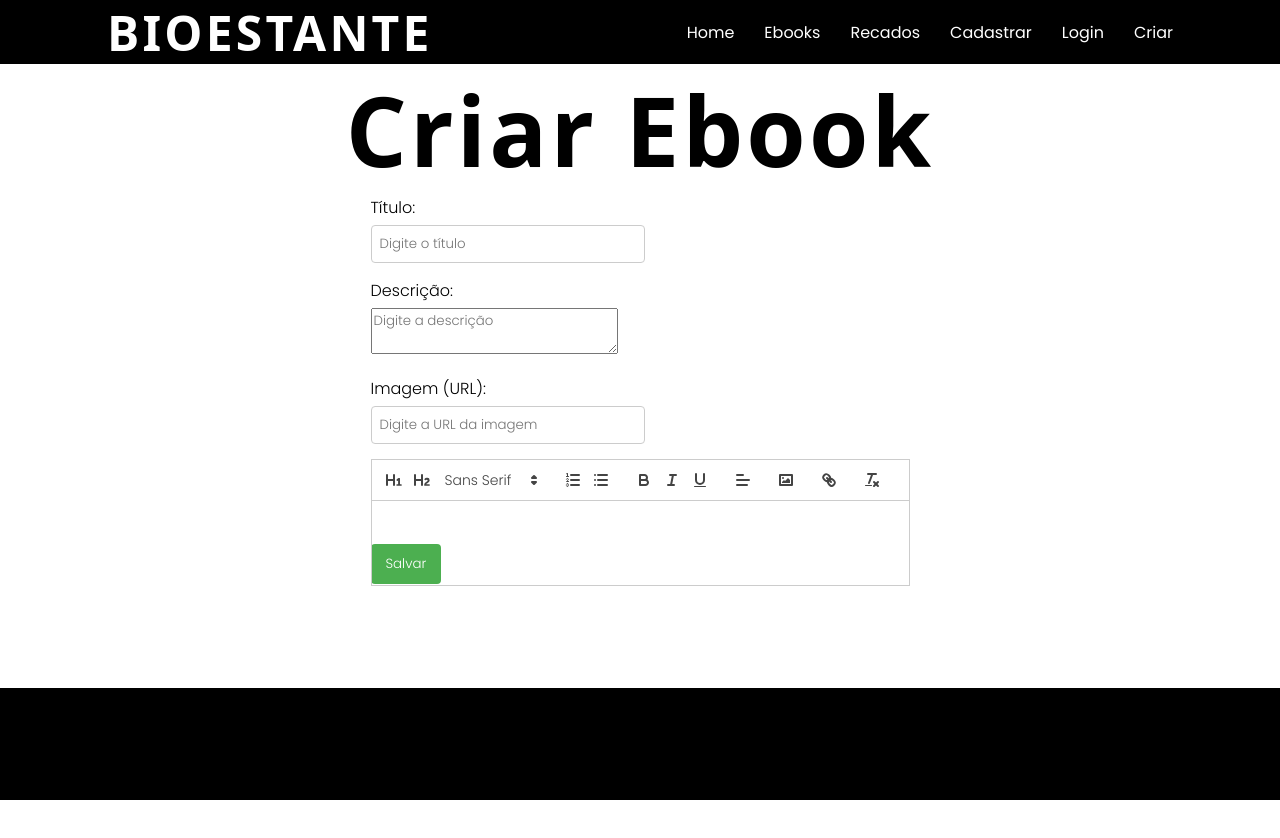
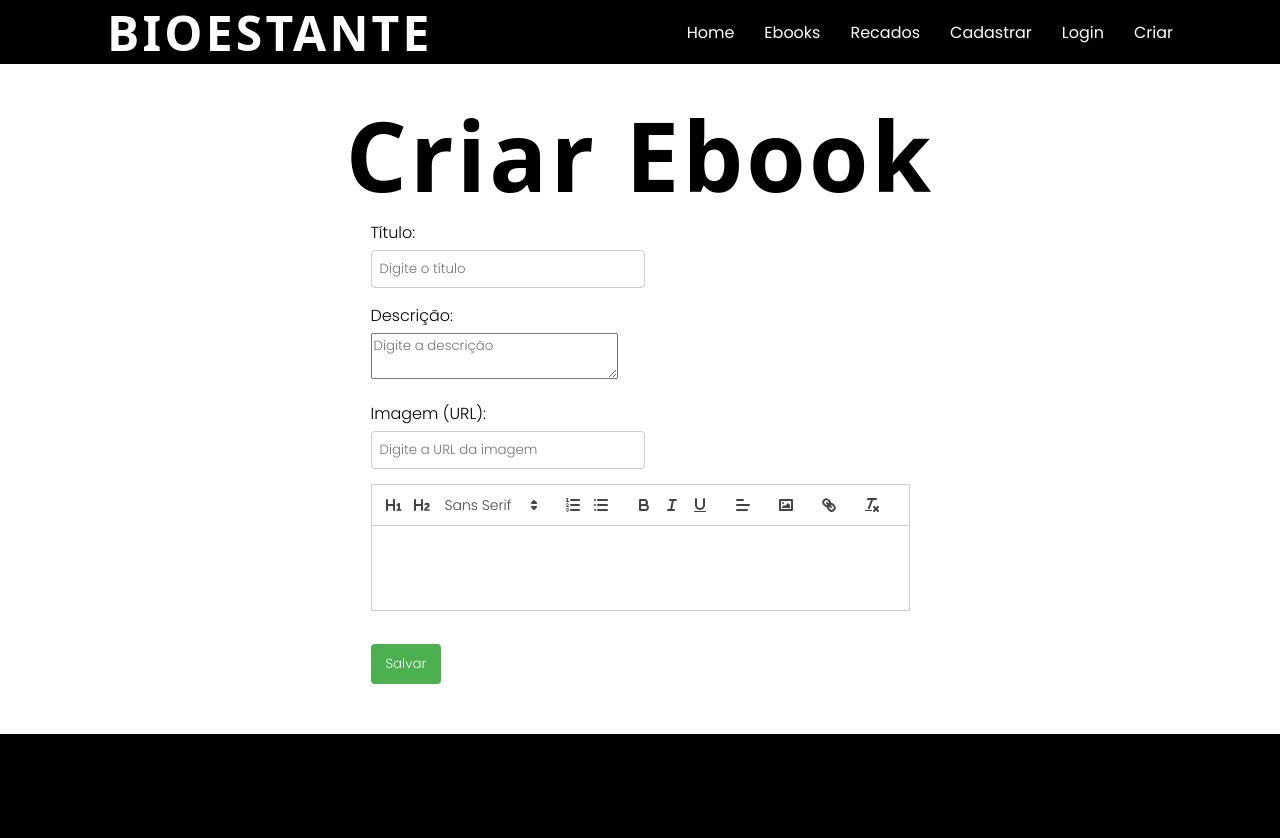
Before and after one commit to bren112/ebook, a React (Vite) app: page /criar in a window 1280 px wide. Shown: the top 838 px of the page. Before the commit the page ends 800 px from the top, so only its background shows below. Built offline with nearby package versions, Linux system fonts and the light colour scheme; a web font is replaced by a local one.

Commit message:
btn salvar

```diff
--- a/src/pages/Criar.css
+++ b/src/pages/Criar.css
@@ -1,5 +1,12 @@
 @import url('https://fonts.googleapis.com/css2?family=Jolly+Lodger&family=Kodchasan:ital,wght@0,200;0,300;0,400;0,500;0,600;0,700;1,200;1,300;1,400;1,500;1,600;1,700&display=swap');
+.btnfim{
+    display: flex;
+    justify-content: center;
+}
 
+#salvar{
+
+}
 .ql-editor img {
     max-width: 100%;
     display: flex;
--- a/src/pages/Criar.jsx
+++ b/src/pages/Criar.jsx
@@ -85,6 +85,9 @@ function Criar() {
 
     return (
         <>
+        <br/>
+
+
         <h1 id='h1'>Criar Ebook</h1>
         <div className='centro'>
             <div className="conteudo">
@@ -122,7 +125,6 @@ function Criar() {
                 onChange={handleChange}
                 modules={modules}
             />
-            <button onClick={salvar}>Salvar</button>
 
 
             <Snackbar
@@ -134,8 +136,19 @@ function Criar() {
                     {snackbarMessage}
                 </Alert>
             </Snackbar>
+            <br/>
+            <br/>
+            <br/>
+            <div className="btnfim">
+
+            <button id='salvar' onClick={salvar}>Salvar</button>
+            </div>
+            <br/>
+            <br/>
+
         </div>
         </div>
+
         </>
     );
 }
```
